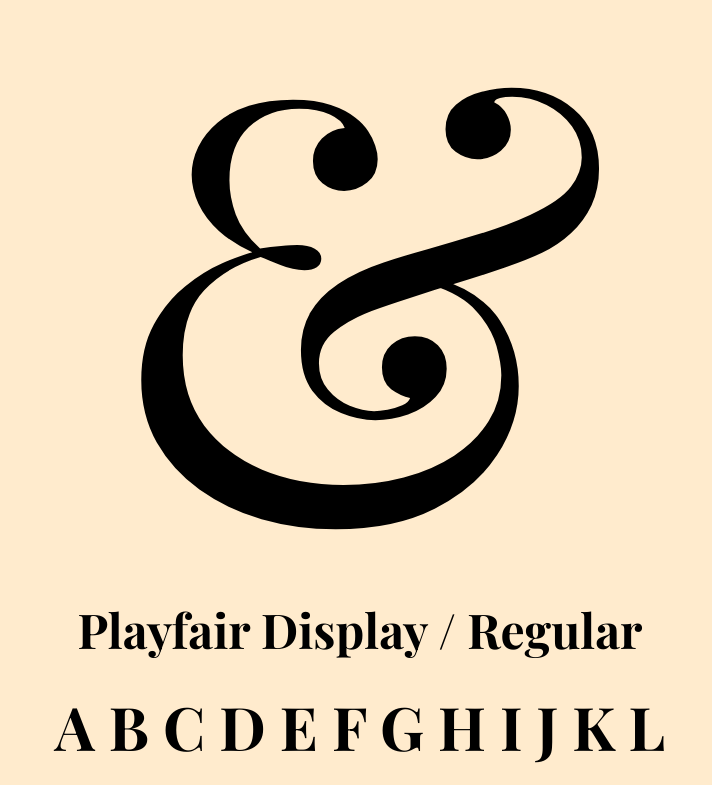
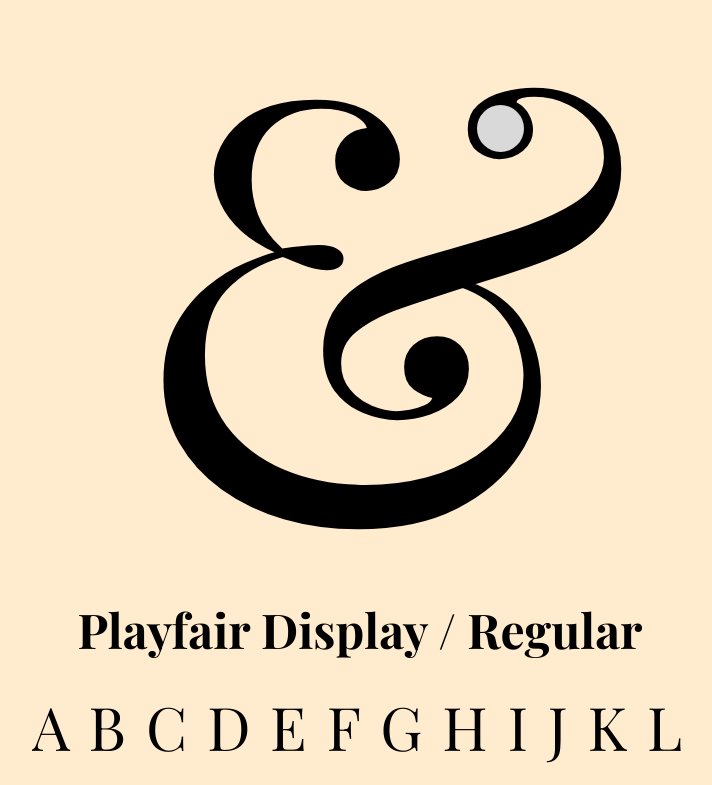
Before and after one commit to fssommers/fssommers.github.io, a plain HTML site: page project-1.html in a window 1280 px wide. Shown: the part 195-980 px from the top of the page, without its empty margins (280-992 px from the left). Drawn offline with nearby package versions, Linux system fonts and the light colour scheme; a web font is replaced by a local one.

Commit message:
Letter container, scrollbar
Added analysis images, fixed scrollbar not working, stylized scrollbar, added class letter-container, added button. Still need to figure out how to make button unhide analysis.

```diff
--- a/project-1.html
+++ b/project-1.html
@@ -10,10 +10,16 @@
 </head>
 <body>
   <h1>NEW PRINTING TECHNOLOGIES?</h1>
-  <div id="letterform-character">&amp;</div>
+
+  <div class="letter-container">
+    <div id="letterform-character">&amp;</div>
+    <img id="letter-analysis" src="assets/Group 1.svg" width="378" height="332" class>
+    <div id="button"></div>
+
+  </div>
   <h2>Playfair Display / Regular</h2>
 
-  <h3>A B C D E F G H I J K L M N O P Q R S T U V W X Y Z 0 1 2 3 4 5 6 7 8 9</h3>
+  <div class="sample-set overflow">ABCDEFGHIJKLMNOPQRSTUVWXYZ0123456789</div>
 
   <p>Playfair Display was created by Claus Eggers Sørensen in 2011. It was made to mimic letterforms from the European Enlightenment, borrowing designs from both Baskerville and Scotch Roman. It is based on the transition from nib quills to steel pens, which is why there is such high contrast in the stroke weight.</p>
 
--- a/style.css
+++ b/style.css
@@ -20,9 +20,9 @@ font-size: 18px;
 font-style: normal;
 font-weight: 400;
 line-height: normal;
-/* margin-left: 184px; */
+margin-left: 184px;
 margin-top: 33px;
-width: 358px;
+width: 327px;
 }
 
 body {
@@ -80,4 +80,72 @@ h3 {
     width: 47px;
     border-radius: 50%;
     background-color: #D9D9D9;
+    z-index: 999999999;
+    position: absolute;
+    top: 233px;
+    left: 346px;
 }
+
+#button:hover {
+    background-color: rgb(112, 112, 112);
+    cursor:pointer;
+
+}
+
+.sample-set {
+    color:#000;
+    font-family: 'Playfair Display', serif;
+    font-size: 60px;
+    margin: 10 0;
+    width: 656px;
+    height: 96px;
+    margin-left: 184px;
+    text-align:center;
+    letter-spacing: 20px;
+}
+
+.overflow {
+    overflow-x: scroll;
+    overflow-y: hidden;
+    clear: both;
+}
+
+.letter-container {
+    width: 457.8px;
+    position: relative;
+    margin:auto;
+}
+
+.letter-container img {
+    visibility: hidden;
+    opacity: 0;
+    position:absolute;
+    top: 215px;
+    left: 72px;
+}
+
+.letter-container img.visible {
+    visibility: visible;
+    opacity: 1;
+}
+
+#letter-analysis {
+    position:absolute;
+    top: 215px;
+    left: 72px;
+}
+
+/* Scrollbar Styling */
+
+::-webkit-scrollbar {
+width: 8px;
+height: 8px;
+}
+
+::-webkit-scrollbar-track {
+    background: #D9D9D9;
+}
+
+::-webkit-scrollbar-thumb {
+    background: rgb(112, 112, 112);
+}
```
Also changed, not shown: assets/Group 1.svg (added), assets/analysis.png (added).
